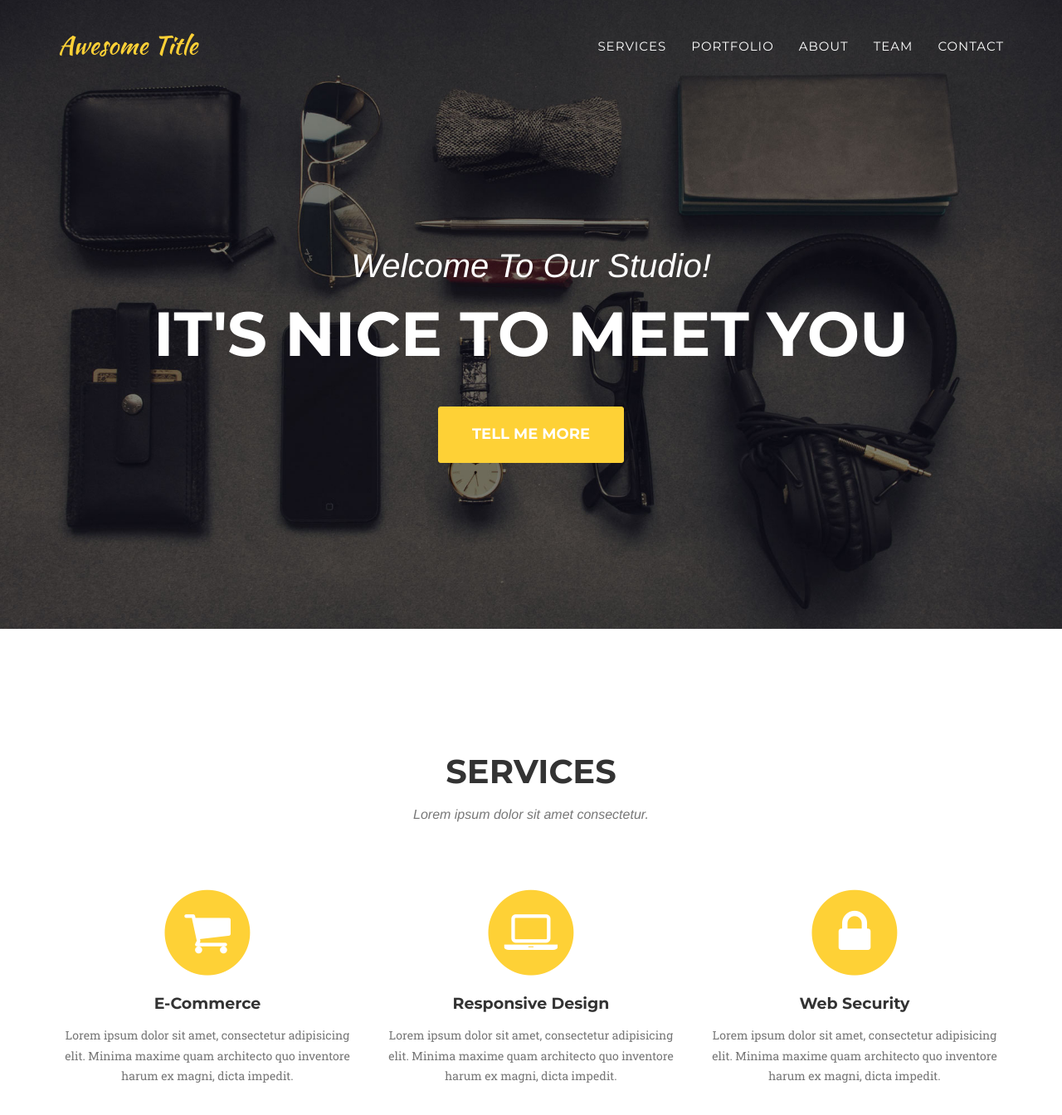
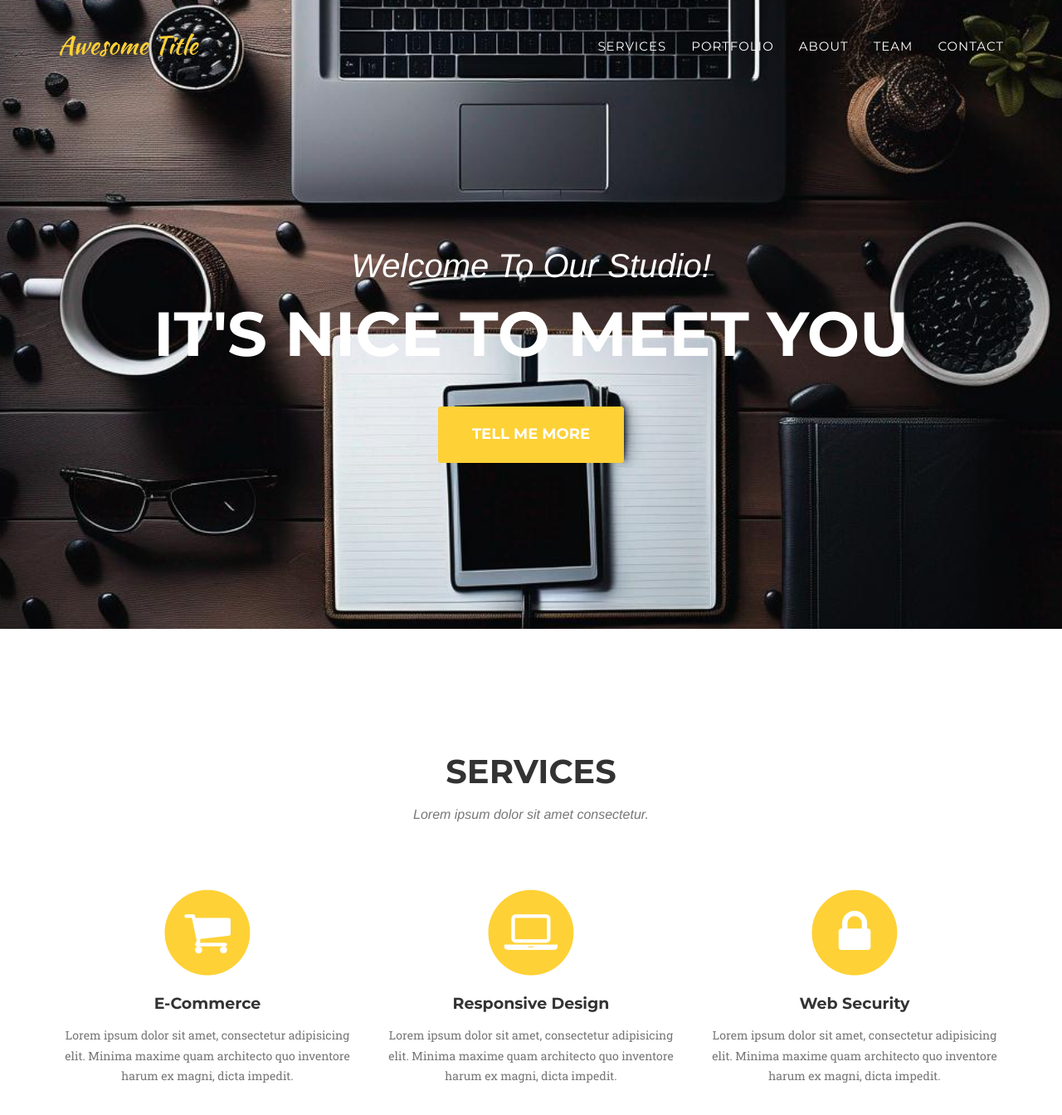
Before and after one commit to dvirla/dvirla.github.io, a Jekyll site: the page built from index.html, in a window 1280 px wide and 1400 px high. Shown: the top 1344 px of the window at 83% size. Built offline with Jekyll 4.4.1, drawn with Linux system fonts in a browser that asks for light colours; some web fonts are replaced.

Commit message:
trying new header image

```diff
--- a/_includes/css/agency.css
+++ b/_includes/css/agency.css
@@ -269,7 +269,7 @@
     text-align: center;
     color: #fff;
     background-attachment: scroll;
-    background-image: url('{{ site.baseurl }}/img/header-bg.jpg');
+    background-image: url('{{ site.baseurl }}/img/home-page-3.png');
     background-position: center center;
     background-repeat: none;
     -webkit-background-size: cover;
```
Also changed, not shown: img/home-page-3.png (added).
